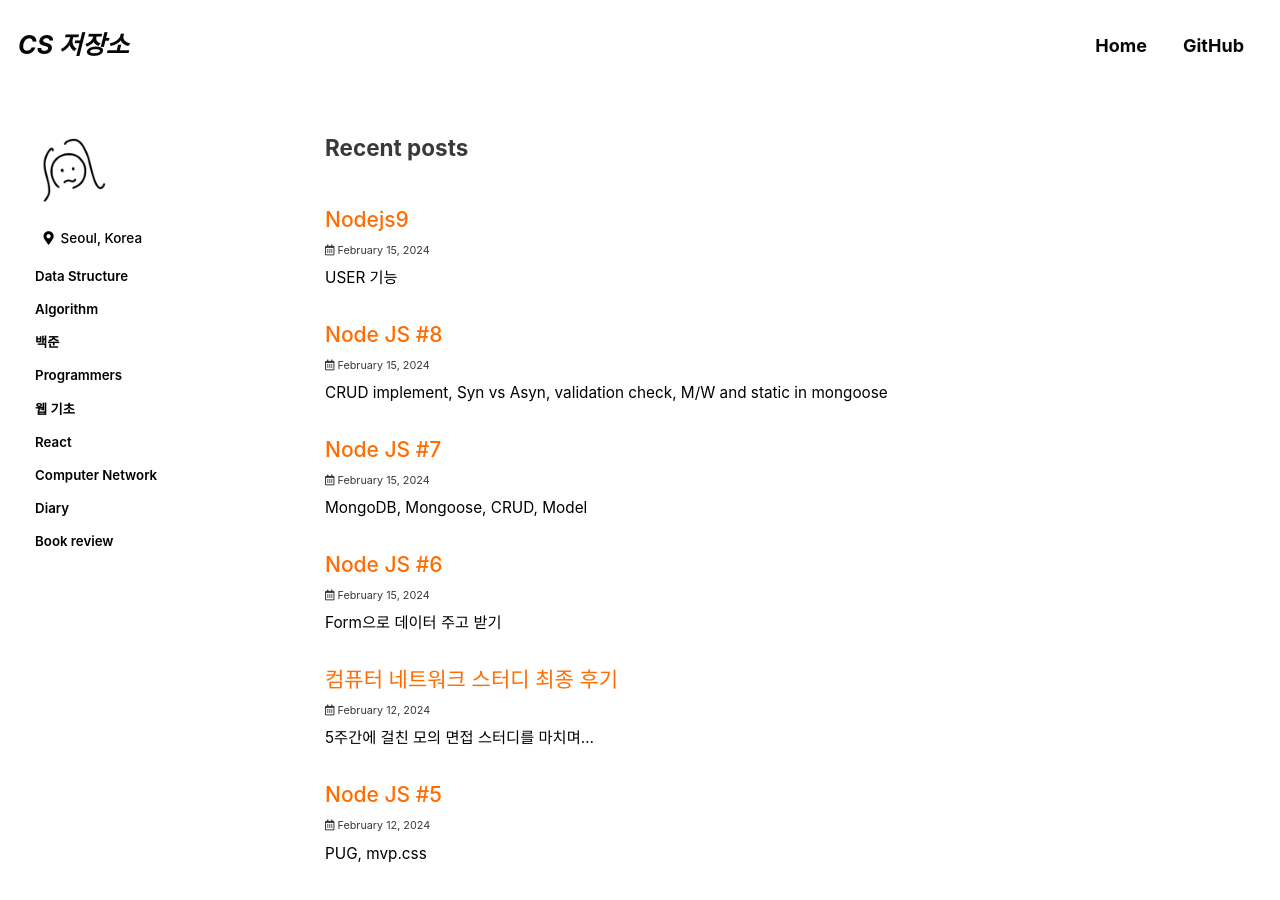
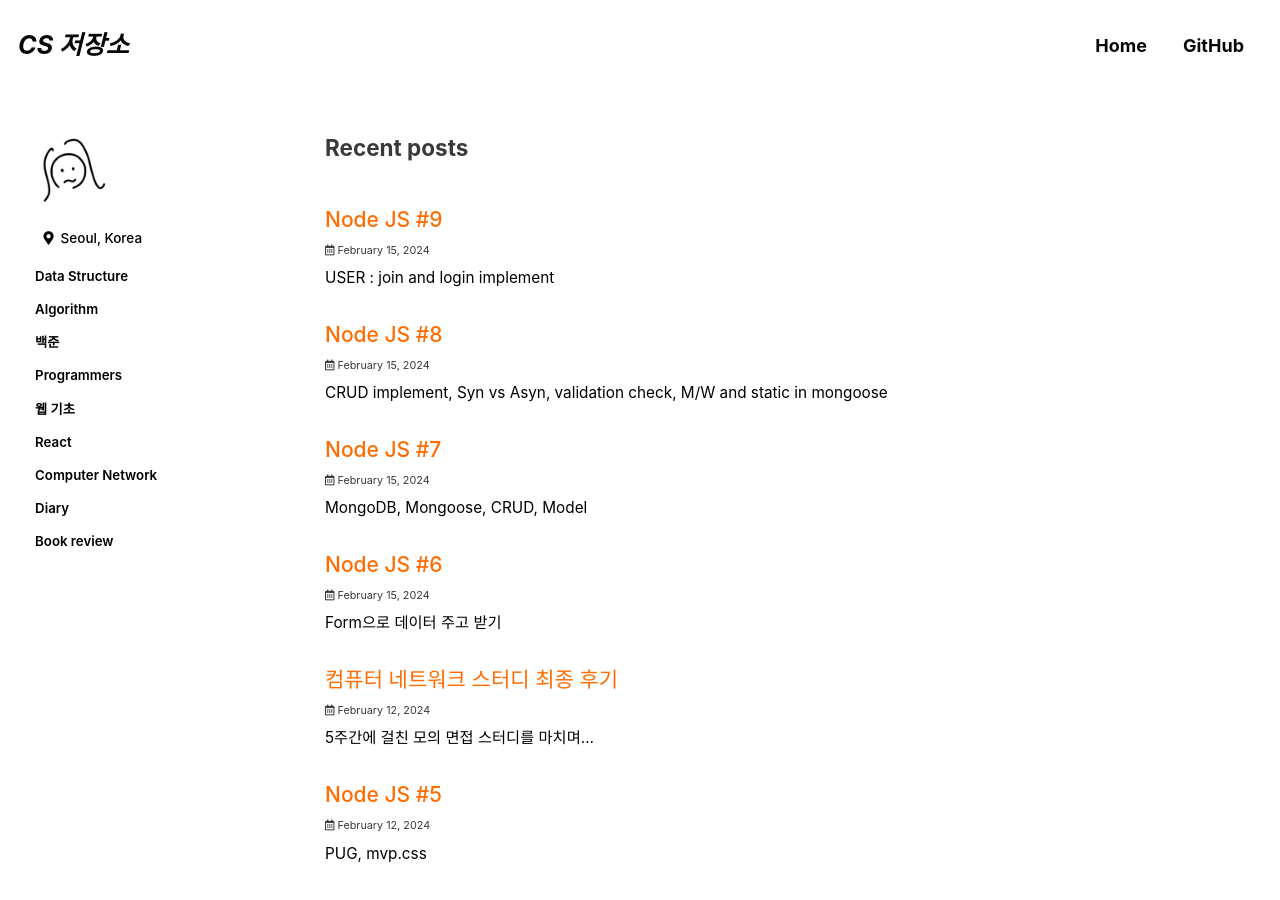
Before and after one commit to forwarder1121/forwarder1121.github.io, a Jekyll site: the page built from index.html, in a window 1280 px wide and 900 px high. Built offline with Jekyll 4.4.1, drawn with Linux system fonts in a browser that asks for light colours; cached includes are drawn as plain includes; some web fonts are replaced; the list of posts is cut into pages by our own code.

Commit message:
ADD : meta

```diff
--- a/_posts/스터디/노마드코더_웹기초/2024-02-15-NodeJS9.md
+++ b/_posts/스터디/노마드코더_웹기초/2024-02-15-NodeJS9.md
@@ -1,3 +1,14 @@
+---
+title: "Node JS #9"
+
+excerpt: "USER : join and login implement"
+
+categories:
+  - webBase
+---
+
+
+
 # USER 기능
 
 
```
